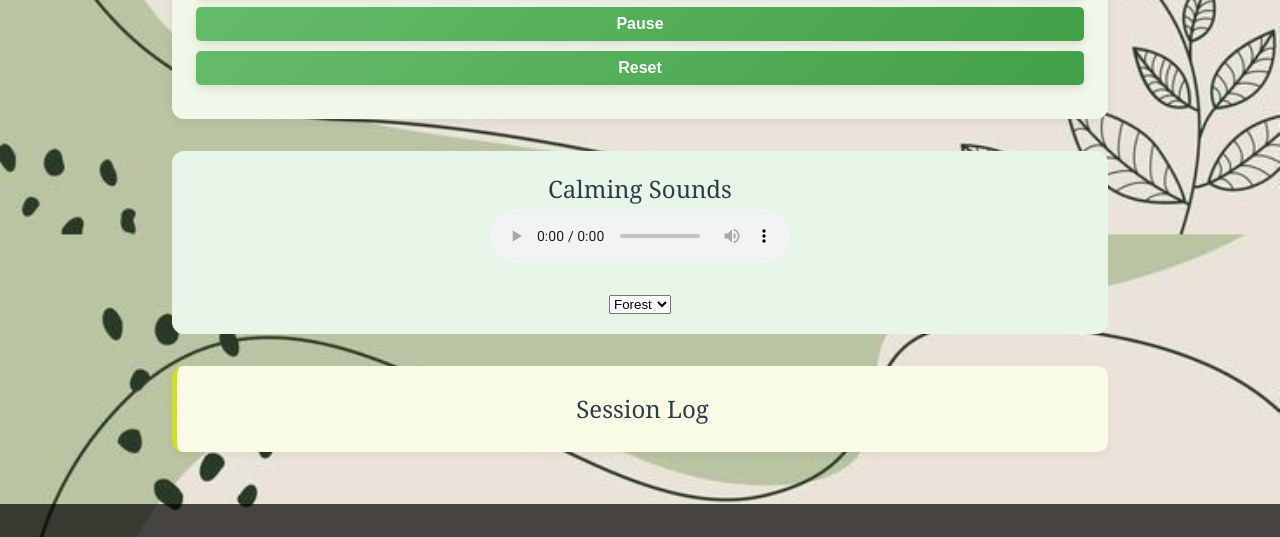
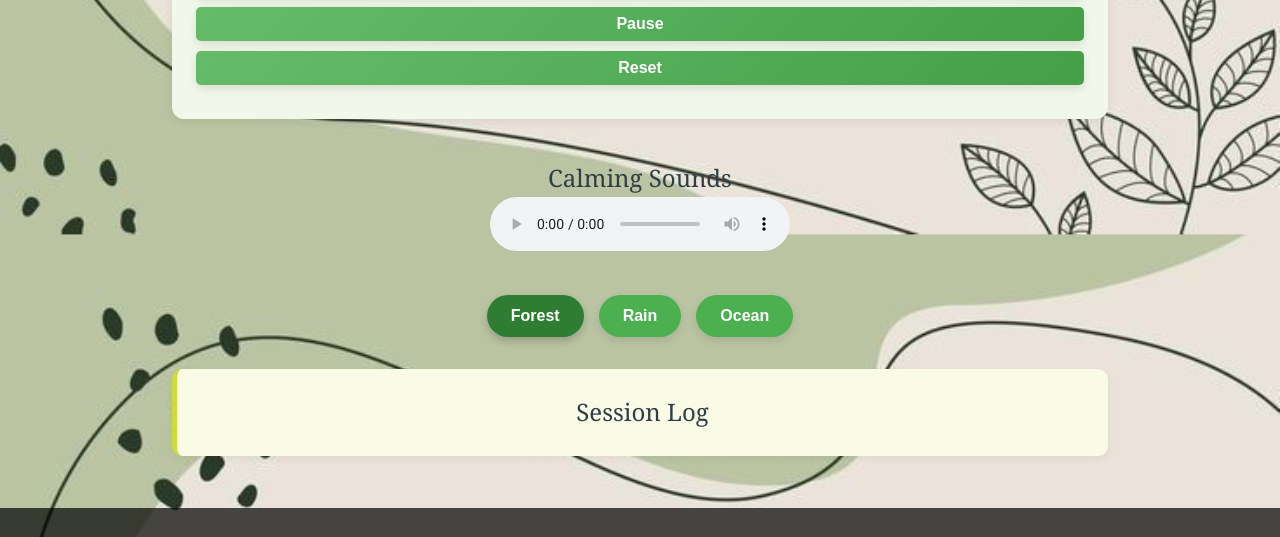
Before and after one commit to hashini-desilva/Green-bite_welness, a plain HTML site: page Mindfulness.html in a window 1280 px wide. Shown: the part 619-1156 px from the top of the page. Drawn offline with Linux system fonts and the light colour scheme.

Commit message:
Initial commit - HTML website

```diff
--- a/Mindfulness.html
+++ b/Mindfulness.html
@@ -82,12 +82,13 @@
     Your browser does not support the audio element.
   </audio>
   <br><br>
-      <select id="sound-select" onchange="changeSound()">
-        <option value="sounds/forest.mp3">Forest</option>
-        <option value="sounds/rain.mp3">Rain</option>
-        <option value="sounds/ocean.mp3">Ocean</option>
-      </select>
+  <div class="sound-buttons">
+    <button class="sound-btn active" data-sound="sounds/forest.mp3">Forest</button>
+    <button class="sound-btn" data-sound="sounds/rain.mp3">Rain</button>
+    <button class="sound-btn" data-sound="sounds/ocean.mp3">Ocean</button>
+  </div>
 </section>
+
 
     <!-- Session Log -->
     <section class="session-log">
--- a/script.js
+++ b/script.js
@@ -29,18 +29,6 @@
                 });
             }
         });
-
-        // Close dropdown when clicking outside
-        document.addEventListener('click', (e) => {
-            if (window.innerWidth < 768) {
-                if (!e.target.matches('.nav-link > a')) {
-                    document.querySelectorAll('.dropdown').forEach(dropdown => {
-                        dropdown.classList.remove('active');
-                    });
-                }
-            }
-        });
-
 
 // script.js (corrected)
 document.addEventListener("DOMContentLoaded", () => {
@@ -442,12 +430,23 @@ document.addEventListener("DOMContentLoaded", () => {
     }
 
     // Sound selector
-    function changeSound() {
-      const soundSelect = document.getElementById("sound-select");
-      const player = document.getElementById("sound-player");
-      player.src = soundSelect.value;
-      player.play();
-    }
+
+    const soundPlayer = document.getElementById("sound-player");
+const soundButtons = document.querySelectorAll(".sound-btn");
+
+soundButtons.forEach(button => {
+  button.addEventListener("click", () => {
+    // Change audio source
+    const soundFile = button.getAttribute("data-sound");
+    soundPlayer.src = soundFile;
+    soundPlayer.play();
+
+    // Update active button style
+    soundButtons.forEach(btn => btn.classList.remove("active"));
+    button.classList.add("active");
+  });
+});
+
 
     // Log session
     document.querySelectorAll("button").forEach(btn => {
--- a/style.css
+++ b/style.css
@@ -2041,19 +2041,42 @@ button:hover {
   transform: scale(1.05);
 }
 
+
+
 /* Sound Section */
 .sound-section {
   text-align: center;
-  margin-bottom: 2rem;
-  padding: 1.2rem;
-  background: #e8f5e9;
-  border-radius: 12px;
-}
-
-.sound-section h3 {
-  margin-bottom: 1rem;
-  color: #2e7d32;
-}
+  margin: 40px 0;
+}
+
+.sound-buttons {
+  display: flex;
+  justify-content: center;
+  gap: 15px;
+  margin-top: 15px;
+}
+
+.sound-btn {
+  background: #4CAF50;
+  color: white;
+  border: none;
+  padding: 12px 24px;
+  border-radius: 25px;
+  font-size: 16px;
+  cursor: pointer;
+  transition: 0.3s ease;
+}
+
+.sound-btn:hover {
+  background: #45a049;
+}
+
+.sound-btn.active {
+  background: #2e7d32;
+  box-shadow: 0 4px 8px rgba(0,0,0,0.2);
+}
+
+
 
 /* Session Log */
 .session-log {
```
Lines whose indentation alone changed are shown as unchanged.
